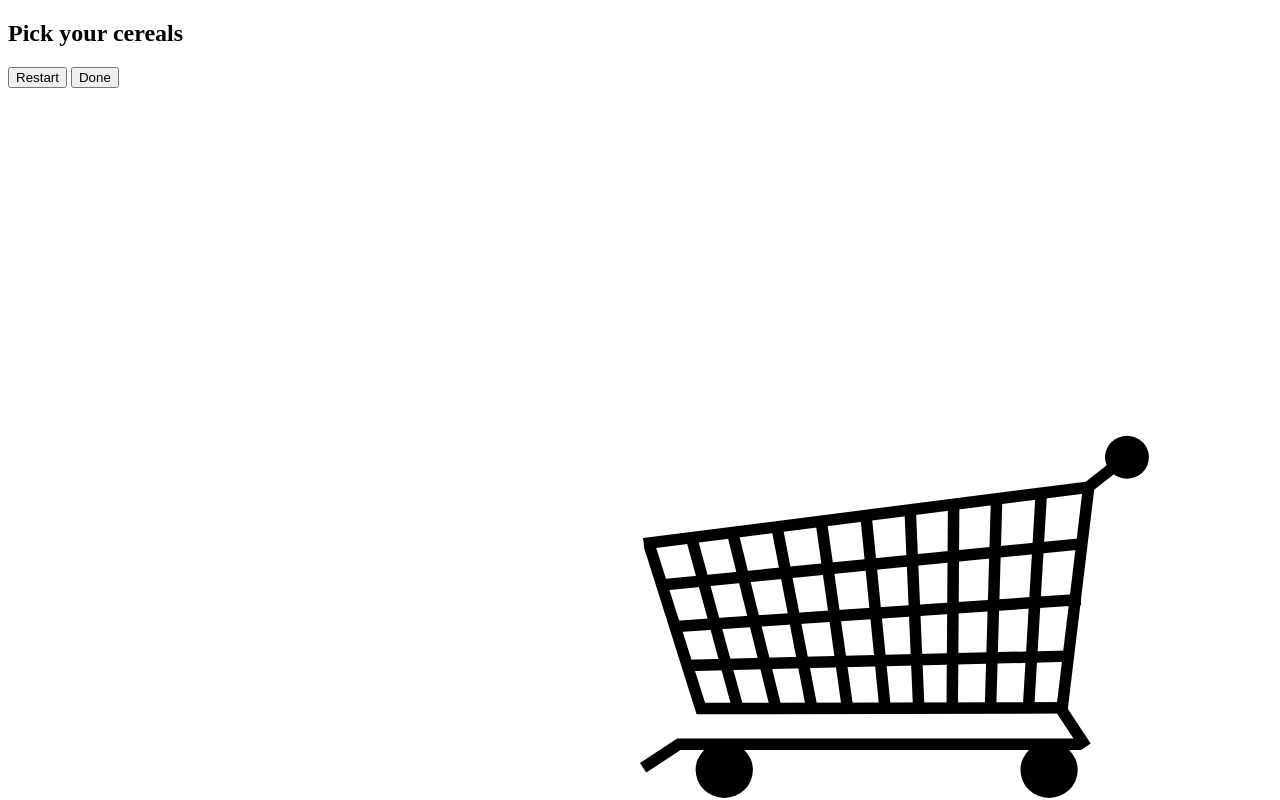
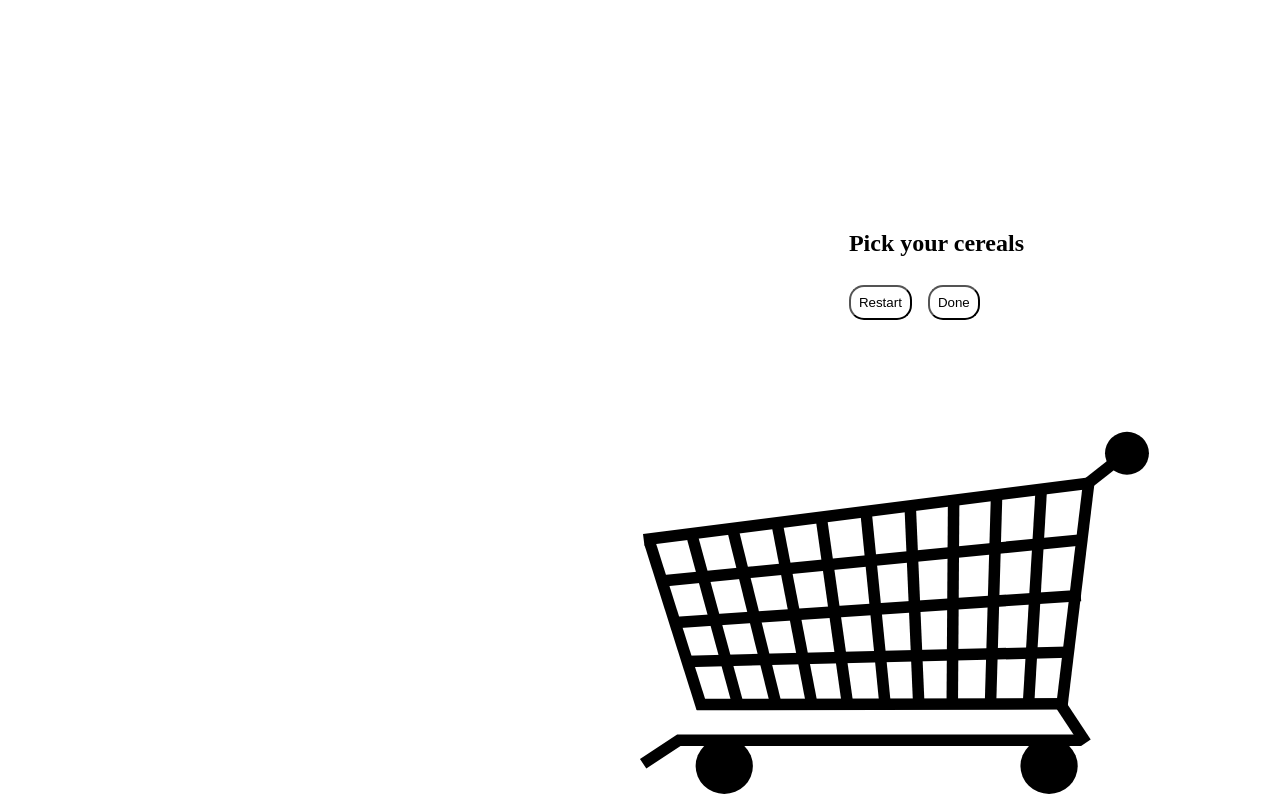
Before and after one commit to carolina8104/cereal-visualization, a plain HTML site: page index.html in a window 1280 px wide. Drawn offline with nearby package versions, Linux system fonts and the light colour scheme.

Commit message:
apply styles to aside menu and carrinho

```diff
--- a/css/style.css
+++ b/css/style.css
@@ -1,5 +1,26 @@
-#carrinho{
-    position: absolute;
-    right:0%;
-    bottom:0%;
+aside {
+    position: fixed;
+    bottom: 0;
+    right: 0;
 }
+
+button{
+    background: none;
+    border-radius: 15px;
+    padding:0.5rem;
+}
+
+#menu1 {
+    display: flex;
+    flex-direction: column;
+    align-items: flex-start;
+    gap: 0.5rem;
+    position:absolute;
+    bottom:60vh;
+    right:20vw;
+}
+
+#menu1 .button-container {
+    display: flex;
+    gap: 1rem;
+}
--- a/index.html
+++ b/index.html
@@ -9,10 +9,14 @@
   <body>
     <script src="https://d3js.org/d3.v7.min.js"></script>
 
-    <div>
-        <h2>Pick your cereals</h2>
-        <button>Restart</button>
-        <button id="doneButton">Done</button>
+    <aside>
+        <div id="menu1">
+            <h2>Pick your cereals</h2>
+            <div class="button-container">
+                <button>Restart</button>
+                <button id="doneButton">Done</button>
+            </div>
+        </div>
         <svg id="carrinho" xmlns="http://www.w3.org/2000/svg" width="783" height="375" viewBox="0 0 1383 975" fill="none">
             <line x1="1209.49" y1="162.615" x2="1278.89" y2="107.93" stroke="black" stroke-width="29.8946"/>
             <path d="M1137.33 734.429L1204.75 836.607" stroke="black" stroke-width="29.8946"/>
@@ -37,7 +41,7 @@
             <ellipse cx="1109" cy="896.931" rx="74.4697" ry="72.8682" fill="black"/>
             <ellipse cx="264.476" cy="896.931" rx="74.4697" ry="72.8682" fill="black"/>
         </svg>
-    </div>
+    </aside>
 
     <script src="js/script.js"></script>
   </body>
```
